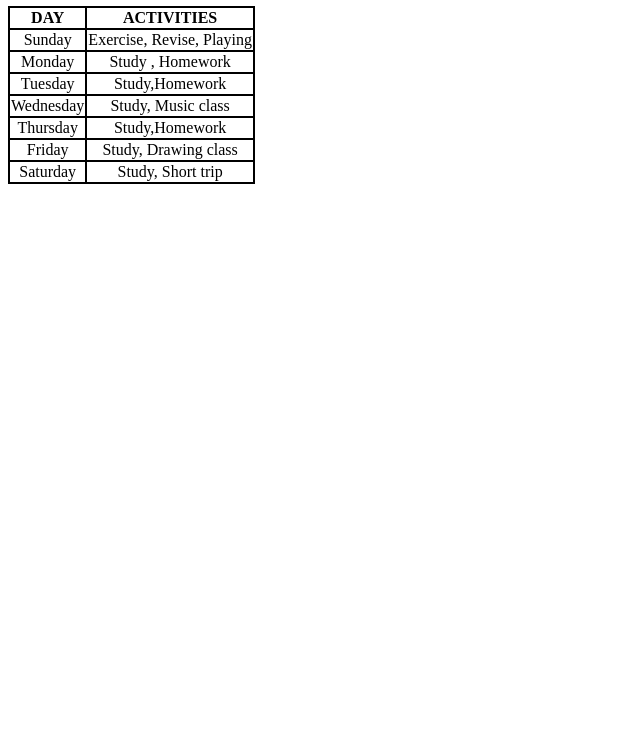
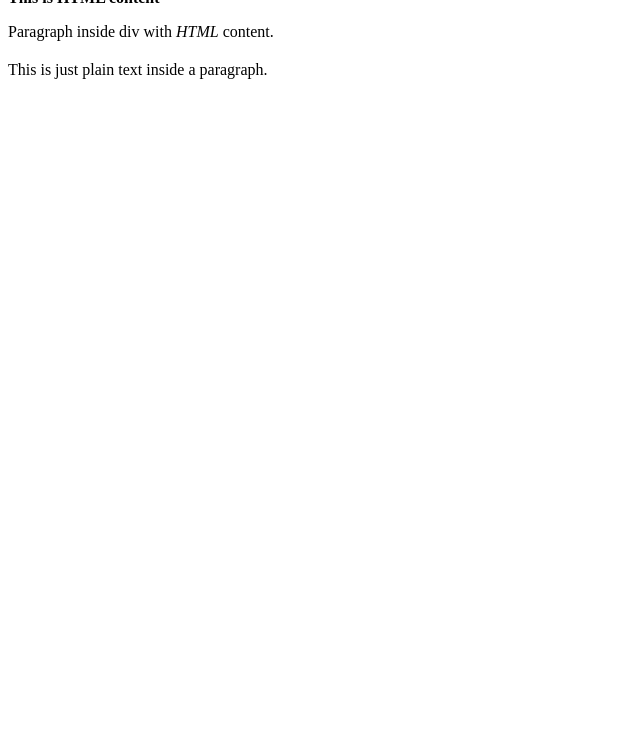
Before and after one commit to ItsYash40/WebDev, a plain HTML site: page Q4.html in a window 1280 px wide. Shown: the part 60-800 px from the top of the page, without its empty margins (0-640 px from the left). Drawn offline with nearby package versions, Linux system fonts and the light colour scheme.

Commit message:
Add files via upload

```diff
--- a/Q4.html
+++ b/Q4.html
@@ -1,56 +1,42 @@
+<html>
 
-<html >
 <head>
-
-    <title>Debajyoti Bhakta_Assignment1_Q4-report table</title>
+    <title>Debajyoti Bhakta_2341002155_Q4 </title>
+    <meta charset="UTF-8">
+    <meta name="viewport" content="width=device-width, initial-scale=1.0">
+    <script src="https://ajax.googleapis.com/ajax/libs/jquery/3.3.1/jquery.min.js"></script>
+    <script>
+        $(document).ready(function () {
+            $('#fetchTextButton').click(function () {
+                var textContent = $('#textContent').text();
+                alert('Text content: ' + textContent);
+            });
+            $('#fetchHtmlButton').click(function () {
+                var htmlContent = $('#htmlContent').html();
+                alert('HTML content: ' + htmlContent);
+            });
+        });
+    </script>
     <style>
-        td {
-            text-align: center;
-        }
-        table,
-        th,
-        td {
-            border: 2px solid black;
-            border-collapse: collapse;
+        .content {
+            margin-top: 20px;
         }
     </style>
 </head>
+
 <body>
-    <h1>MY WEEKLY SCHEDULE</h1>
-    <table>
-        <tr>
-            <th>DAY</th>
-            <th>ACTIVITIES</th>
-        </tr>
-        <tr>
-            <td>Sunday</td>
-            <td>Exercise, Revise, Playing</td>
-        </tr>
-        <tr>
-            <td>Monday</td>
-            <td>Study , Homework</td>
-        </tr>
-        <tr>
-            <td>Tuesday</td>
-            <td>Study,Homework </td>
-        </tr>
-        <tr>
-            <td>Wednesday</td>
-            <td>Study, Music class</td>
-        </tr>
-        <tr>
-            <td>Thursday</td>
-            <td>Study,Homework</td>
-        </tr>
-        <tr>
-            <td>Friday</td>
-            <td>Study, Drawing class</td>
-        </tr>
-        <tr>
-            <td>Saturday</td>
-            <td>Study, Short trip</td>
-        </tr>
-    </table> <br>
+    <button id="fetchTextButton">Fetch Text</butto> <br>
+        <button id="fetchHtmlButton">Fetch HTML</button>
+        <div class="content">
+            <div id="htmlContent">
+                <strong>This is HTML content</strong>
+                <p>Paragraph inside div with <em>HTML</em> content.</p>
+            </div>
+        </div>
+        <div class="content">
+            <p id="textContent">This is just plain text inside a paragraph.</p>
+        </div>
 
 </body>
+
 </html>
```
